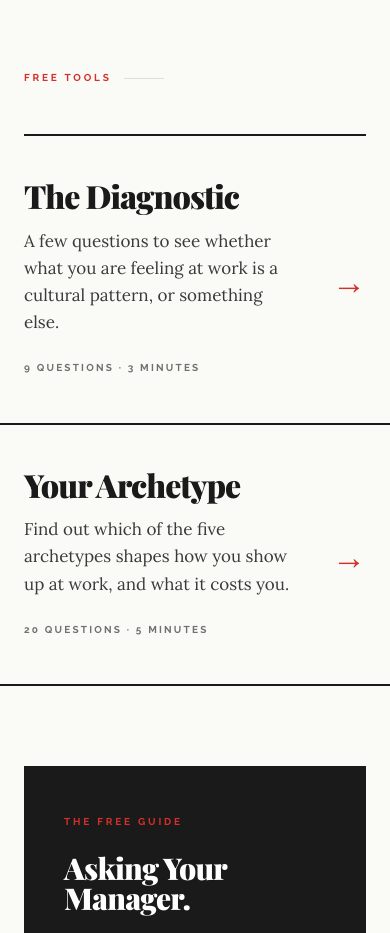
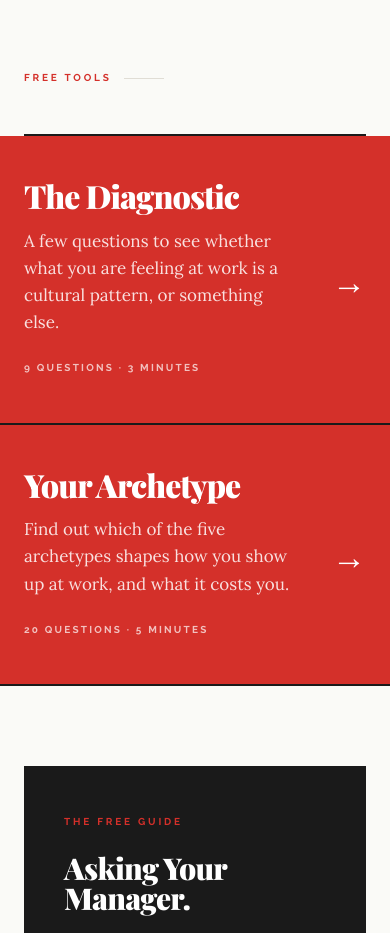
Before and after one commit to biljanatasetovikj-boop/InvisibleRules, a Next.js app: page / in a window 390 px wide. Shown: the part 3720-4653 px from the top of the page. Built offline with nearby package versions, Linux system fonts and the light colour scheme; a web font is replaced by a local one.

Commit message:
Show the red quiz rows on phones, where there is no hover

```diff
--- a/components/FreeTools.tsx
+++ b/components/FreeTools.tsx
@@ -37,25 +37,27 @@ export default function FreeTools() {
         <div className="border-t-2 border-[#1a1a1a] mb-20">
           {quizzes.map((q, i) => (
             <FadeIn key={q.title} delay={i * 0.08}>
+              {/* Red by default on touch, where there is no hover to reveal
+                  it. From md up it starts plain and floods on hover. */}
               <a
                 href={q.href}
-                className="group block border-b-2 border-[#1a1a1a] -mx-6 px-6 lg:-mx-12 lg:px-12 transition-colors duration-300 hover:bg-[#d4302a]"
+                className="group block border-b-2 border-[#1a1a1a] -mx-6 px-6 lg:-mx-12 lg:px-12 transition-colors duration-300 bg-[#d4302a] md:bg-transparent md:hover:bg-[#d4302a]"
               >
                 <div className="py-11 grid grid-cols-[1fr_auto] gap-8 items-center">
                   <div>
-                    <h3 className="font-serif font-black text-[#1a1a1a] text-[clamp(32px,5.4vw,72px)] tracking-[-0.03em] leading-[0.98] mb-4 transition-colors duration-300 group-hover:text-white">
+                    <h3 className="font-serif font-black text-white md:text-[#1a1a1a] text-[clamp(32px,5.4vw,72px)] tracking-[-0.03em] leading-[0.98] mb-4 transition-colors duration-300 md:group-hover:text-white">
                       {q.title}
                     </h3>
-                    <p className="font-body text-[17px] text-[#3a3a3a] leading-[1.6] max-w-[620px] mb-4 transition-colors duration-300 group-hover:text-white/85">
+                    <p className="font-body text-[17px] text-white/85 md:text-[#3a3a3a] leading-[1.6] max-w-[620px] mb-4 transition-colors duration-300 md:group-hover:text-white/85">
                       {q.body}
                     </p>
-                    <span className="font-sans text-[10px] font-bold uppercase tracking-[0.22em] text-[#707070] transition-colors duration-300 group-hover:text-white/70">
+                    <span className="font-sans text-[10px] font-bold uppercase tracking-[0.22em] text-white/70 md:text-[#707070] transition-colors duration-300 md:group-hover:text-white/70">
                       {q.meta}
                     </span>
                   </div>
                   <span
                     aria-hidden
-                    className="font-serif text-[clamp(34px,5vw,64px)] leading-none text-[#d4302a] transition-all duration-300 group-hover:text-white group-hover:translate-x-3"
+                    className="font-serif text-[clamp(34px,5vw,64px)] leading-none text-white md:text-[#d4302a] transition-all duration-300 md:group-hover:text-white md:group-hover:translate-x-3"
                   >
                     →
                   </span>
```
